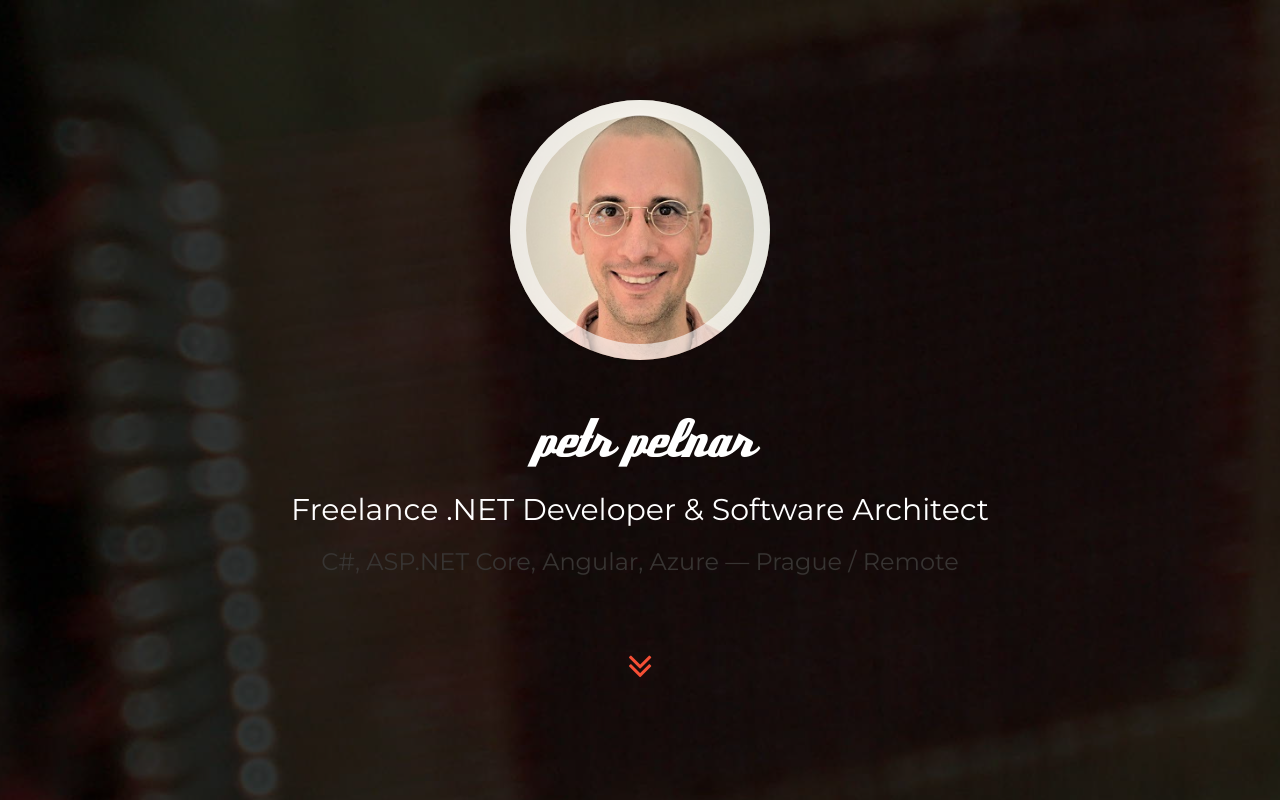
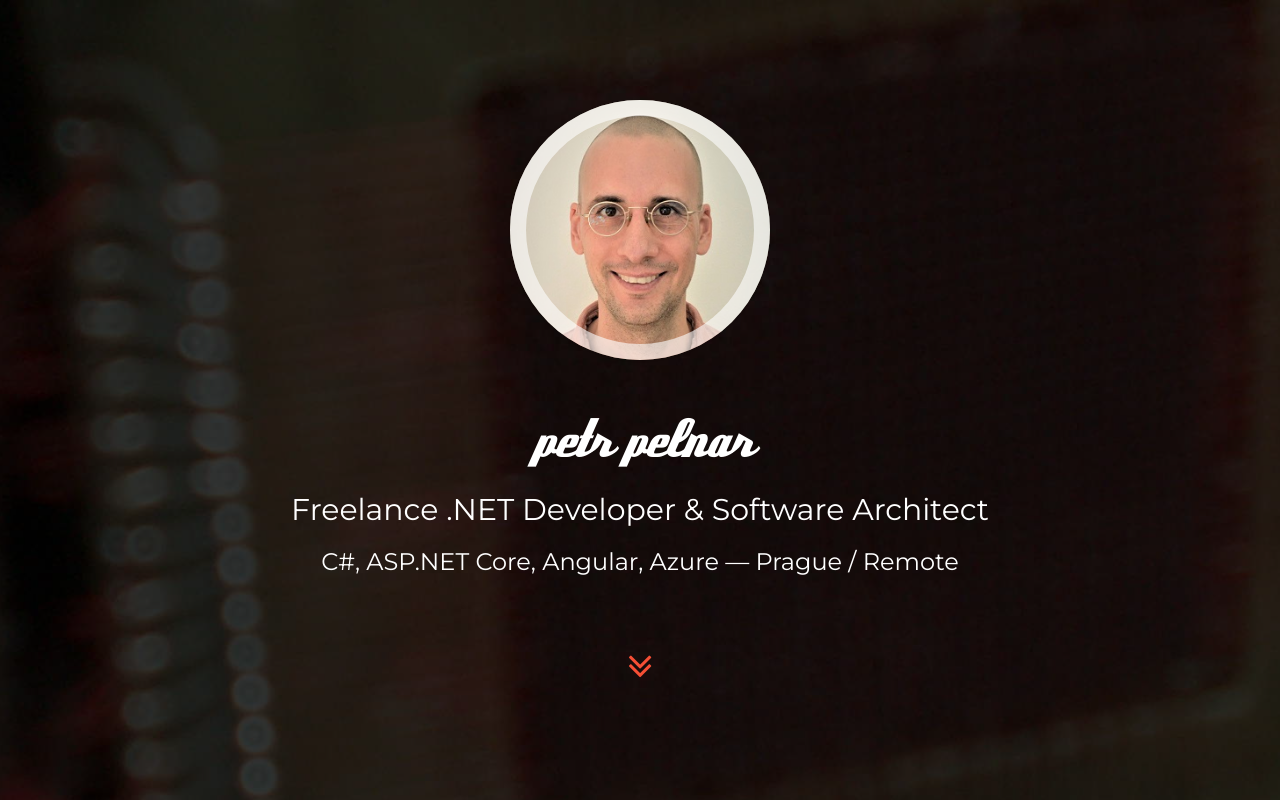
Before and after one commit to pelnarp/pelnar.net, a plain HTML site: page index.htm in a window 1280 px wide. Shown: the top 800 px of the page. Drawn offline with nearby package versions, Linux system fonts and the light colour scheme; files whose address does not match are found by name.

Commit message:
Add h3 styling to info section

```diff
--- a/css/styles.css
+++ b/css/styles.css
@@ -425,6 +425,9 @@
 .info > h2{
     color: #FFFFFF;
 }
+.info > h3{
+    color: #FFFFFF;
+}
 .gotosection{
     font-size: 40px;
     cursor: pointer;
```
